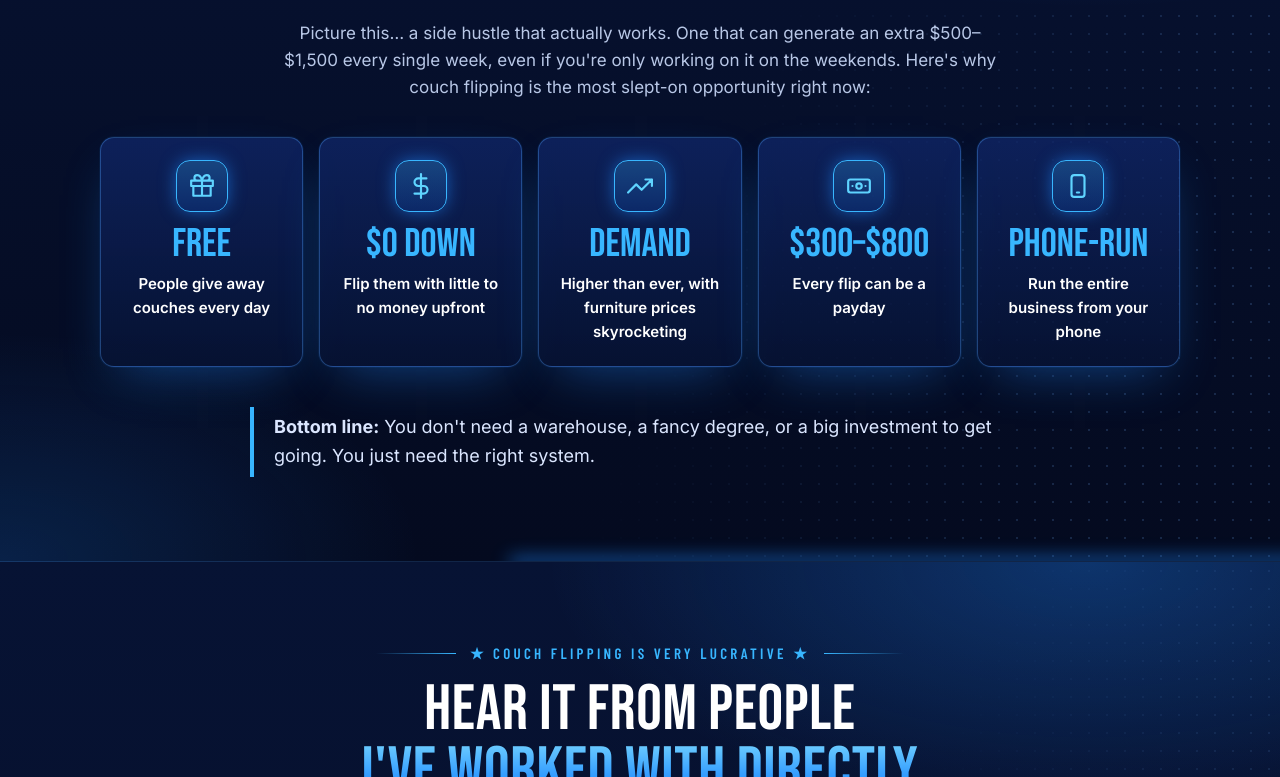
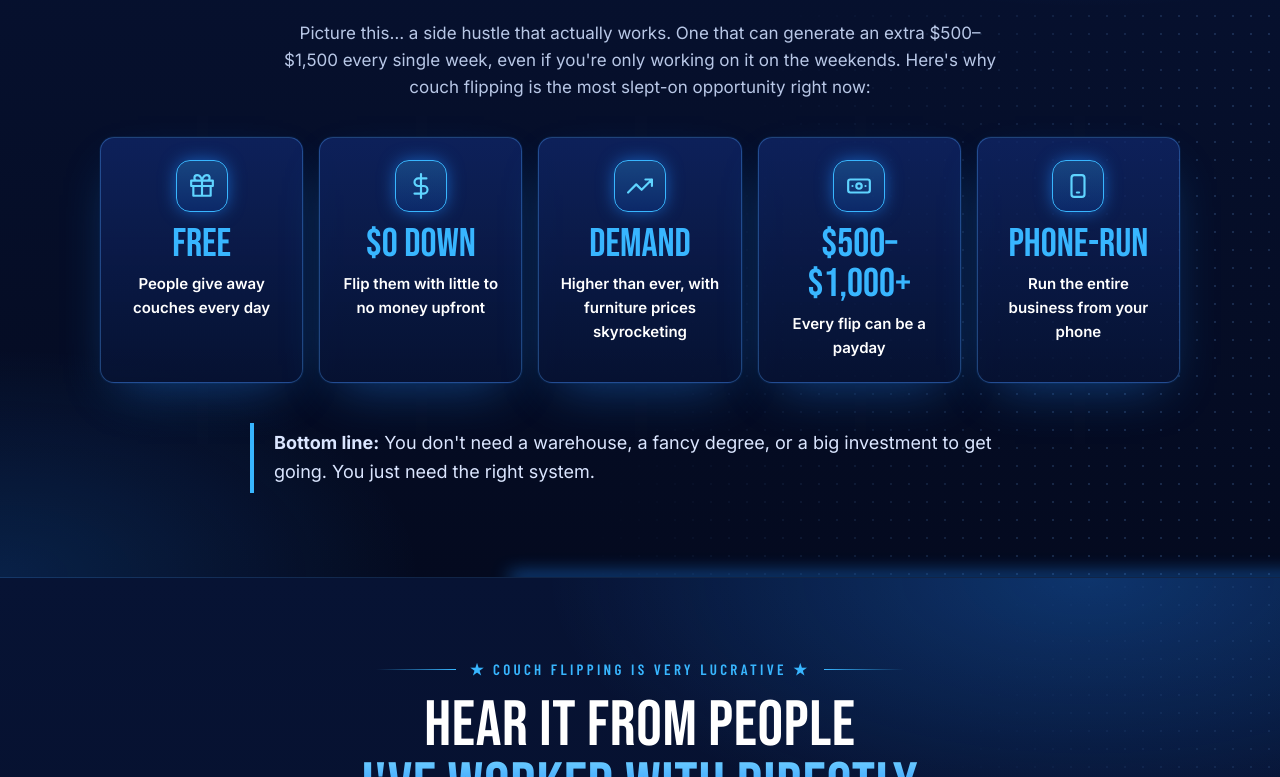
Before and after one commit to consultwithdylan-png/cfa-workshop, a plain HTML site: page index.html in a window 1280 px wide. Shown: the part 2472-3249 px from the top of the page. Drawn offline with nearby package versions, Linux system fonts and the light colour scheme.

Commit message:
Per-flip range to $500-$1,000+

```diff
--- a/index.html
+++ b/index.html
@@ -81,7 +81,7 @@
       <div class="panel reason"><div class="ric"><svg viewBox="0 0 24 24"><path d="M20 12v9H4v-9M2 7h20v5H2zM12 21V7M12 7H7.5a2.5 2.5 0 1 1 0-5C11 2 12 7 12 7zM12 7h4.5a2.5 2.5 0 1 0 0-5C13 2 12 7 12 7z"/></svg></div><div><div class="big">Free</div><p>People give away couches every day</p></div></div>
       <div class="panel reason"><div class="ric"><svg viewBox="0 0 24 24"><path d="M12 1v22M17 5H9.5a3.5 3.5 0 0 0 0 7h5a3.5 3.5 0 0 1 0 7H6"/></svg></div><div><div class="big">$0 Down</div><p>Flip them with little to no money upfront</p></div></div>
       <div class="panel reason"><div class="ric"><svg viewBox="0 0 24 24"><path d="M23 6l-9.5 9.5-5-5L1 18M17 6h6v6"/></svg></div><div><div class="big">Demand</div><p>Higher than ever, with furniture prices skyrocketing</p></div></div>
-      <div class="panel reason"><div class="ric"><svg viewBox="0 0 24 24"><rect x="2" y="6" width="20" height="12" rx="2"/><circle cx="12" cy="12" r="2.5"/><path d="M6 12h.01M18 12h.01"/></svg></div><div><div class="big">$300–$800</div><p>Every flip can be a payday</p></div></div>
+      <div class="panel reason"><div class="ric"><svg viewBox="0 0 24 24"><rect x="2" y="6" width="20" height="12" rx="2"/><circle cx="12" cy="12" r="2.5"/><path d="M6 12h.01M18 12h.01"/></svg></div><div><div class="big">$500–$1,000+</div><p>Every flip can be a payday</p></div></div>
       <div class="panel reason"><div class="ric"><svg viewBox="0 0 24 24"><rect x="6" y="2" width="12" height="20" rx="2.5"/><path d="M11 18h2"/></svg></div><div><div class="big">Phone-Run</div><p>Run the entire business from your phone</p></div></div>
     </div>
     <p class="bottomline"><b>Bottom line:</b> You don't need a warehouse, a fancy degree, or a big investment to get going. You just need the right system.</p>
```
